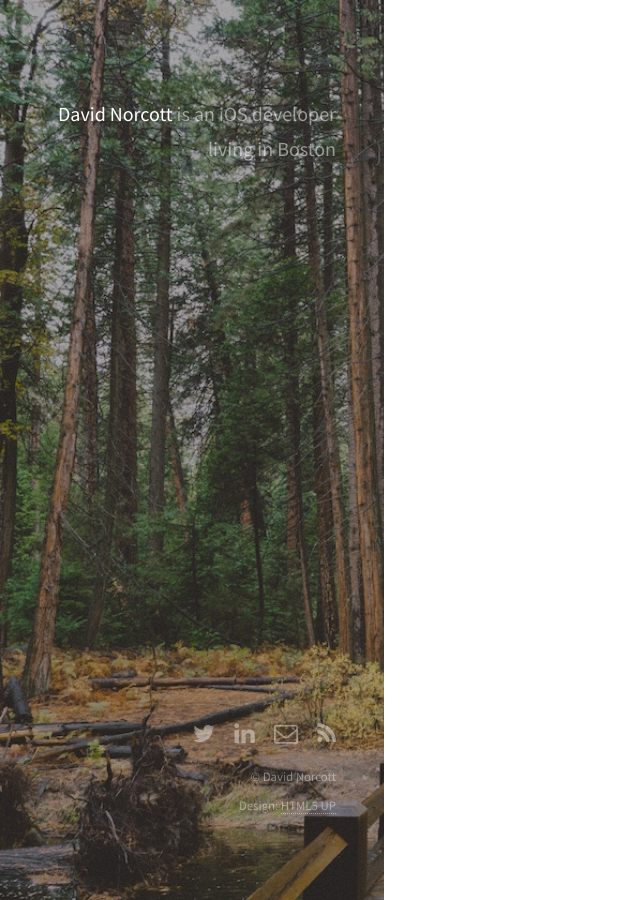
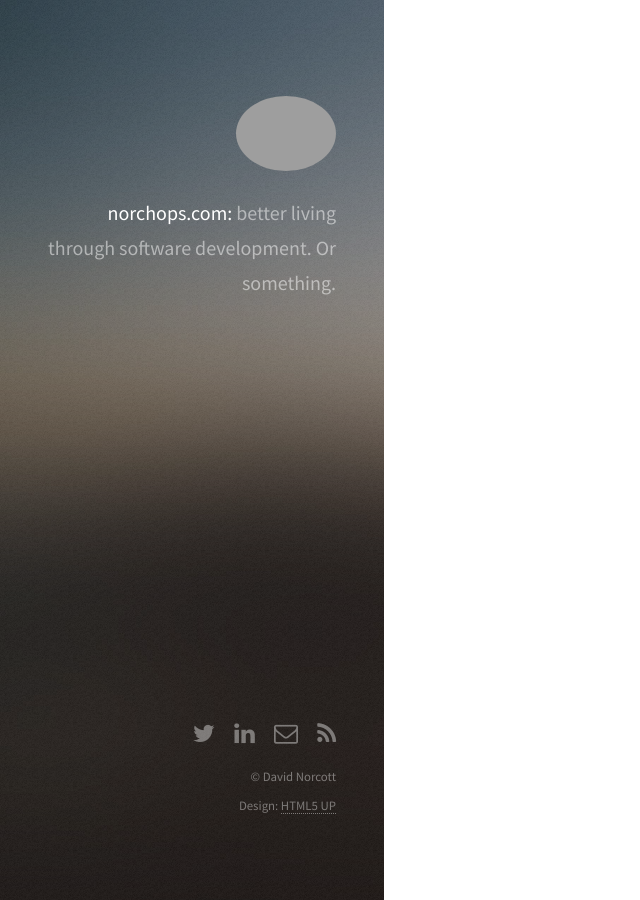
Before and after one commit to dnorcott/dnorcott.github.io, a Jekyll site: the page built from index.html, in a window 1280 px wide. Shown: the whole page, without its empty margins (0-640 px from the left). Built offline with Jekyll 4.4.1, drawn with Linux system fonts in a browser that asks for light colours; the list of posts is cut into pages by our own code.

Commit message:
finishing strata layout

```diff
--- a/_config.yml
+++ b/_config.yml
@@ -1,6 +1,6 @@
 title: norchops
 description: >
-  **David Norcott** is an iOS developer living in Boston
+  **norchops.com:** better living through software development. Or something.
 copyright: David Norcott
 sass:
   sass_dir: assets/sass
--- a/_includes/header.html
+++ b/_includes/header.html
@@ -1,5 +1,5 @@
 <!-- Header -->
   <header id="header">
-    <!--<a href="{{ site.github.url }}/" class="image avatar"><img src="{{ site.github.url }}/images/avatar.jpg" alt="" /></a>-->
+    <a href="{{ site.github.url }}/" class="image avatar"><img src="{{ site.github.url }}/images/avatar.jpg" alt="" /></a>
     <h1>{{ site.description | markdownify | remove: '<p>' | remove: '</p>' }}</h1>
   </header>
```
Also changed, not shown: images/bg.jpg.
